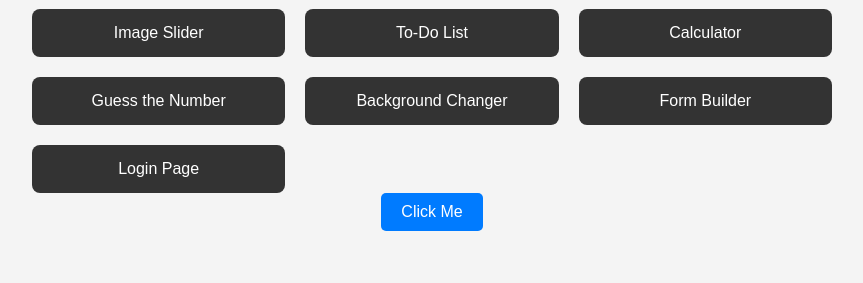
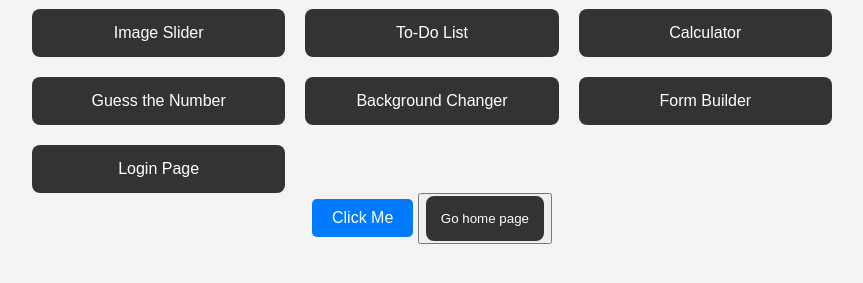
Before and after one commit to geetrendsmiley/myproject, a plain HTML site: page index.html in a window 1280 px wide. Shown: the part 129-412 px from the top of the page, without its empty margins (208-1071 px from the left). Drawn offline with Linux system fonts and the light colour scheme.

Commit message:
updated
now add go to home page button

```diff
--- a/index.html
+++ b/index.html
@@ -18,6 +18,11 @@
       <a href="login/index.html">Login Page</a>
     </div>
     <button id="myBtn">Click Me</button>
+    <button>
+      <a href="https://geetrendsmiley.github.io/myproject/index.html"
+        >Go home page</a
+      >
+    </button>
 
     <script src="script.js"></script>
   </body>
```
